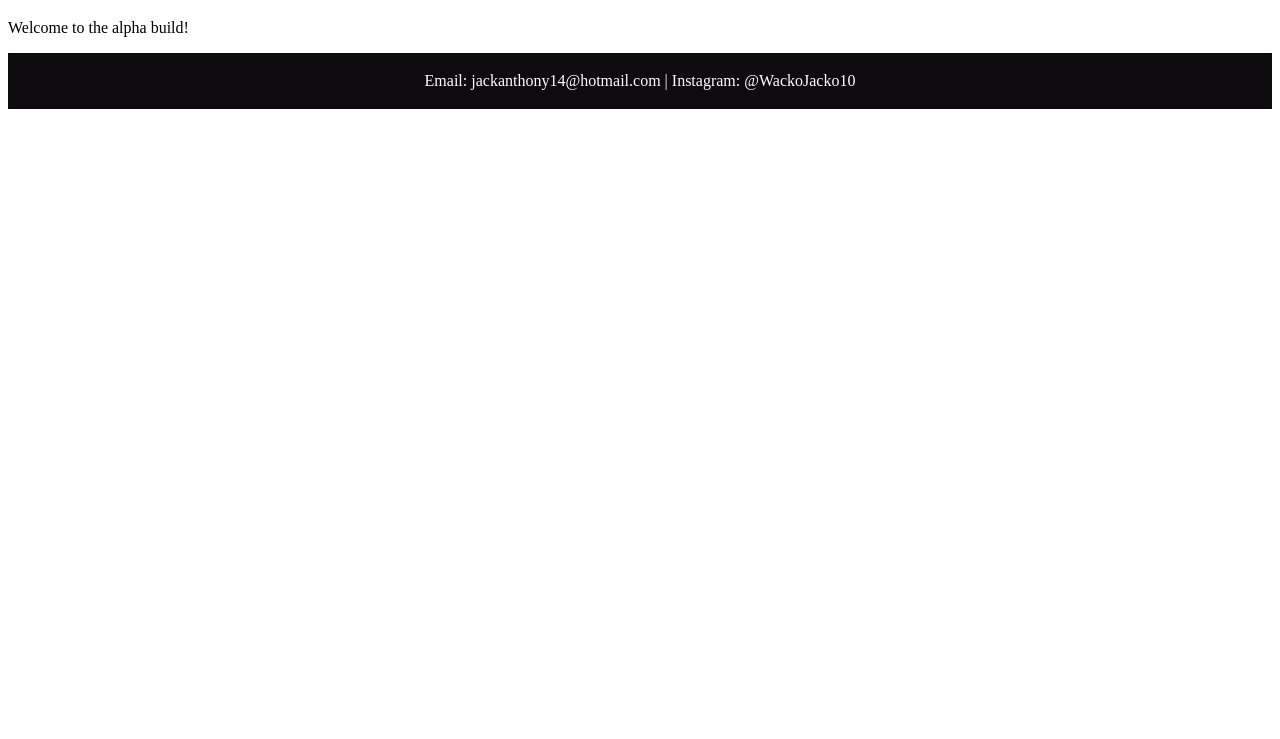
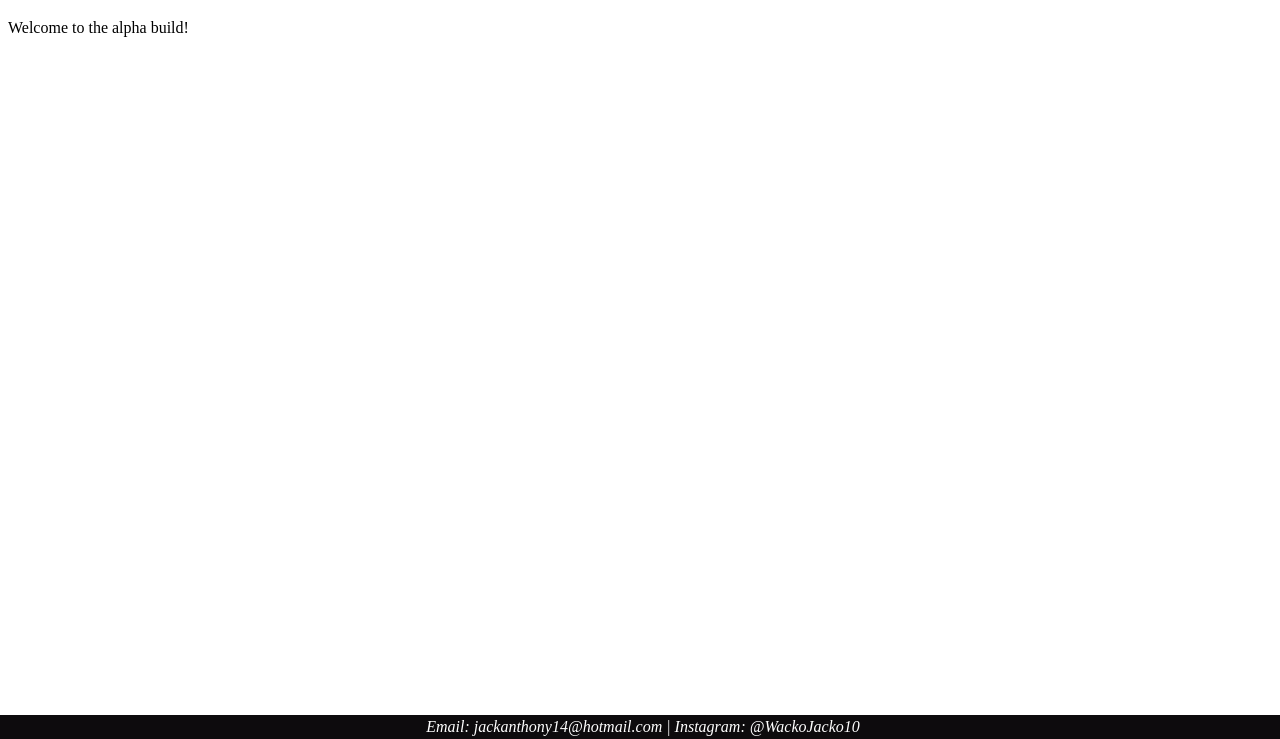
Before and after one commit to WackoJacko10/WackoJacko10.github.io, a plain HTML site: page index.html in a window 1280 px wide. Shown: the part 61-800 px from the top of the page. Drawn offline with Linux system fonts and the light colour scheme.

Commit message:
fixed footer

```diff
--- a/index.html
+++ b/index.html
@@ -9,7 +9,9 @@
 <h1>My Shitty Portfolio</h1>
 <p>Welcome to the alpha build!</p>
 </body>
-<footer>
-    <p>Email: jackanthony14@hotmail.com | Instagram: @WackoJacko10</p>
-</footer>
+<div class="footer">
+    <address>
+        Email: jackanthony14@hotmail.com | Instagram: @WackoJacko10
+    </address>
+</div>
 </html>
--- a/style.css
+++ b/style.css
@@ -1,4 +1,8 @@
-footer {
+.footer {
+    position: fixed;
+    left: 0;
+    bottom: 0;
+    width: 100%;
     text-align: center;
     padding: 3px;
     background-color: #0d0b0d;
```
